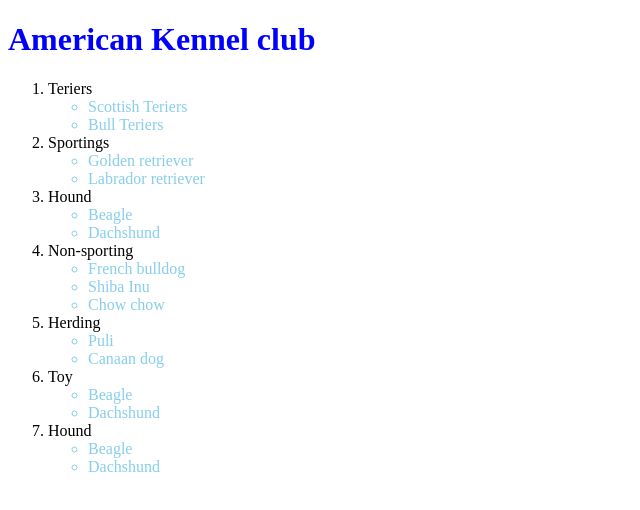
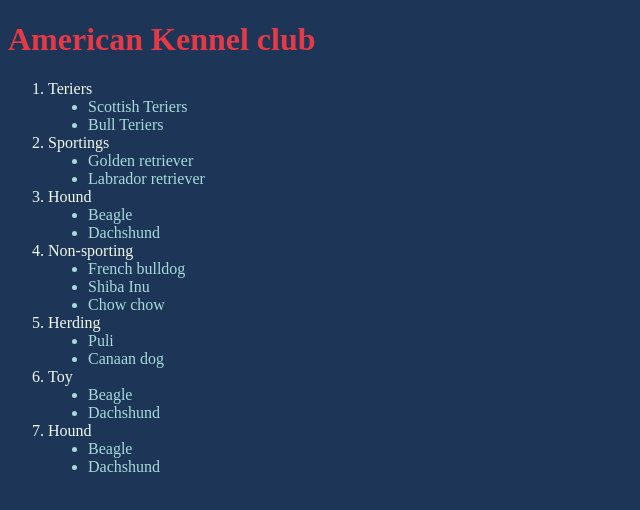
Before and after one commit to Pumin642110325/DII_M4_02, a plain HTML site: page index.html in a window 1280 px wide. Shown: the whole page, without its empty margins (0-640 px from the left). Drawn offline with Linux system fonts and the light colour scheme.

Commit message:
hex color code

```diff
--- a/style.css
+++ b/style.css
@@ -1,2 +1,14 @@
-h1 {   color: blue; }
- ul {   color: skyblue; }
+body{
+    background-color: #1d3557;;
+}
+h1{
+    color: #e63946;
+}
+ul {
+    list-style: disc;
+    color: #a8dadc;
+}
+
+ol {
+    color: #f1faee;
+}
```
